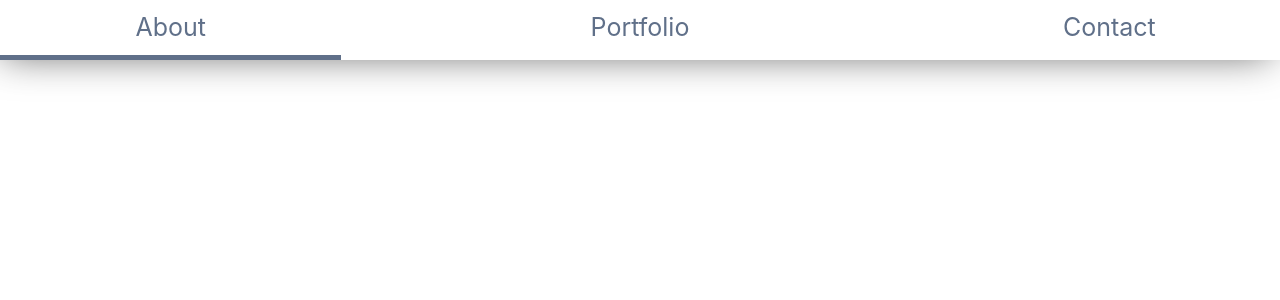
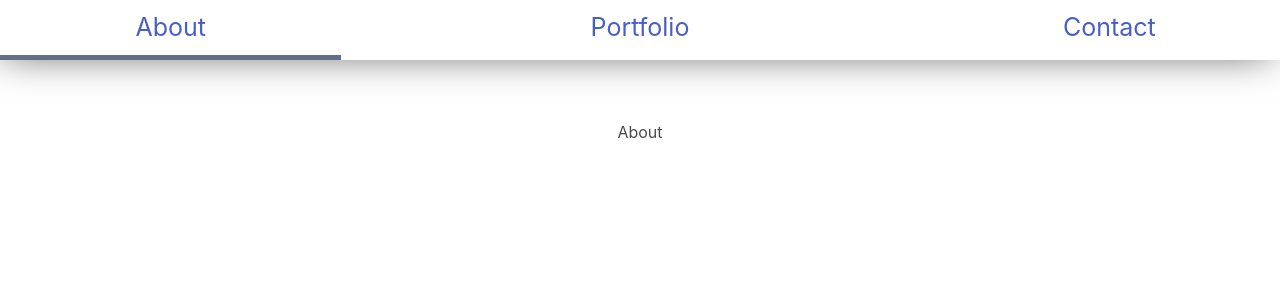
Before and after one commit to ChrstnDmbchr/Portfolio, a React (Create React App) app: page / in a window 1280 px wide. Shown: the top 300 px of the page. Built offline with nearby package versions, Linux system fonts and the light colour scheme.

Commit message:
added additional components that are now loading dependant on what is selected using the nav

```diff
--- a/package.json
+++ b/package.json
@@ -8,6 +8,7 @@
     "gh-pages": "^1.2.0",
     "react": "^16.4.2",
     "react-dom": "^16.4.2",
+    "react-router-dom": "^4.3.1",
     "react-scripts": "1.1.4"
   },
   "scripts": {
--- /dev/null
+++ b/src/components/About.js
@@ -0,0 +1,13 @@
+import React, { Component } from 'react';
+
+class About extends Component {
+  render() {
+    return (
+      <div className="about">
+        <h1>About</h1>
+      </div>
+    );
+  }
+}
+
+export default About;
--- a/src/components/App.js
+++ b/src/components/App.js
@@ -1,14 +1,27 @@
 import React, { Component } from 'react';
+import { BrowserRouter, Route, Switch } from 'react-router-dom';
 import '../styling/App.css'
 
-import Nav from './Nav'
+import Nav from './Nav';
+import About from './About';
+import Portfolio from './Portfolio';
+import Contact from './Contact';
 
 class App extends Component {
   render() {
     return (
-      <div className="App">
-        <Nav />
-      </div>
+      <BrowserRouter>
+        <div className="app">
+          <Nav />
+          <div className="app-content">
+            <Switch>
+              <Route exact path='/' component={About} />
+              <Route path='/portfolio' component={Portfolio} />
+              <Route path='/contact' component={Contact} />
+            </Switch>
+          </div>
+        </div>
+      </BrowserRouter>
     );
   }
 }
--- /dev/null
+++ b/src/components/Contact.js
@@ -0,0 +1,13 @@
+import React, { Component } from 'react';
+
+class Contact extends Component {
+  render() {
+    return (
+      <div className="contact">
+        <h1>Contact</h1>
+      </div>
+    );
+  }
+}
+
+export default Contact;
--- a/src/components/Nav.js
+++ b/src/components/Nav.js
@@ -1,4 +1,5 @@
 import React, { Component } from 'react';
+import  { Link } from 'react-router-dom';
 import '../styling/Nav.css'
 
 class Nav extends Component {
@@ -19,18 +20,17 @@ class Nav extends Component {
         <h1
           onClick={() => this.setActive('about')}
           className={activeNav === 'about' ? 'nav-item-active' : 'nav-item'}
-        >About</h1>
+        ><Link to={'/'}>About</Link></h1>
 
         <h1
           onClick={() => this.setActive('portfolio')}
           className={activeNav === 'portfolio' ? 'nav-item-active' : 'nav-item'}
-        >Portfolio</h1>
+        ><Link to={'/portfolio'}>Portfolio</Link></h1>
 
         <h1
           onClick={() => this.setActive('contact')}
           className={activeNav === 'contact' ? 'nav-item-active' : 'nav-item'}
-        >Contact</h1>
-
+        ><Link to={'/contact'}>Contact</Link></h1>
       </div>
     );
   }
--- /dev/null
+++ b/src/components/Portfolio.js
@@ -0,0 +1,13 @@
+import React, { Component } from 'react';
+
+class Portfolio extends Component {
+  render() {
+    return (
+      <div className="portfolio">
+        <h1>Portfolio</h1>
+      </div>
+    );
+  }
+}
+
+export default Portfolio;
--- a/src/styling/App.css
+++ b/src/styling/App.css
@@ -1,3 +1,7 @@
-.App {
+.app {
   text-align: center;
 }
+
+.app-content {
+  padding-top: 120px;
+}
```
Also changed, not shown: 1 other file (tests, documents, lock files or other folders).
